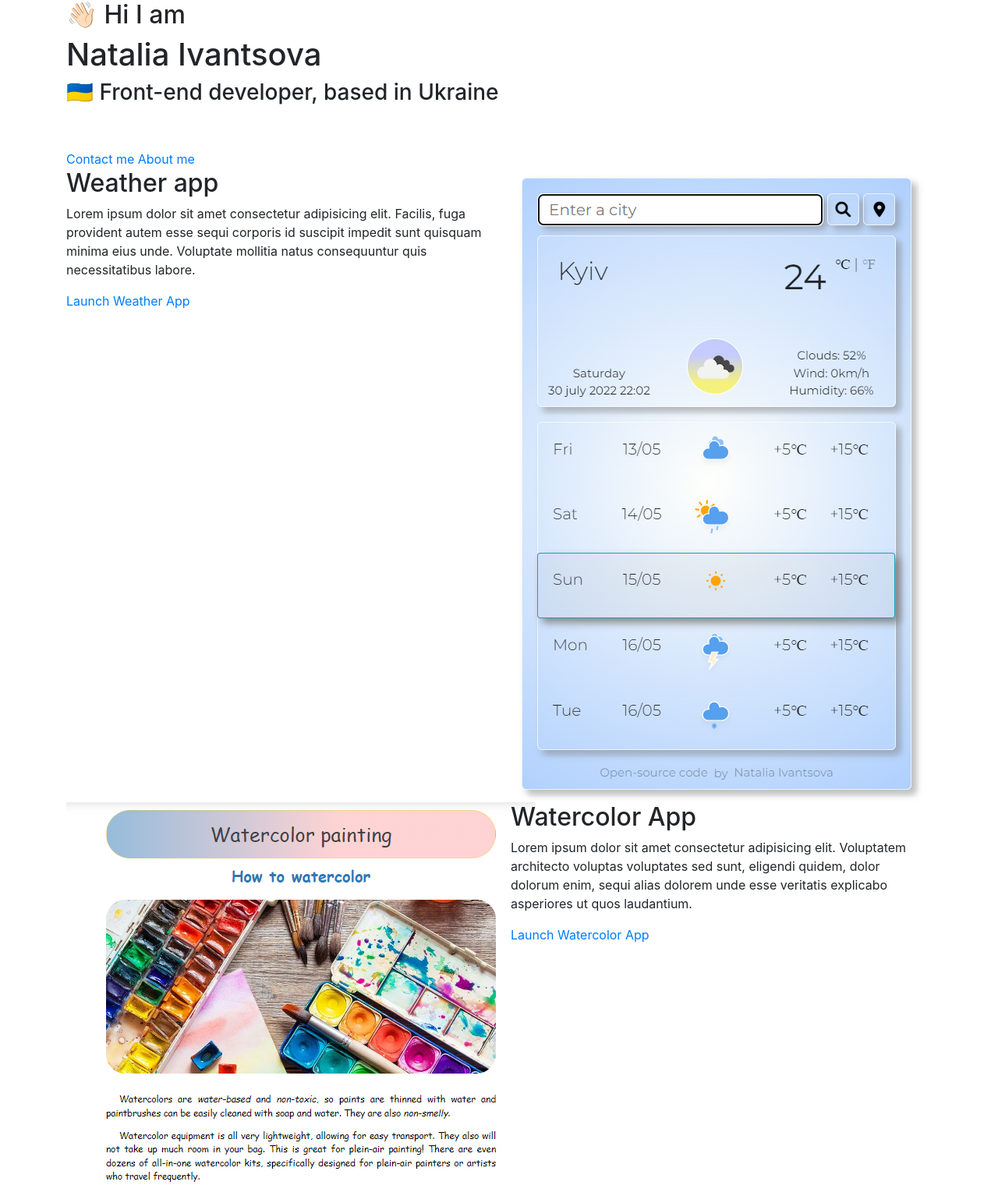
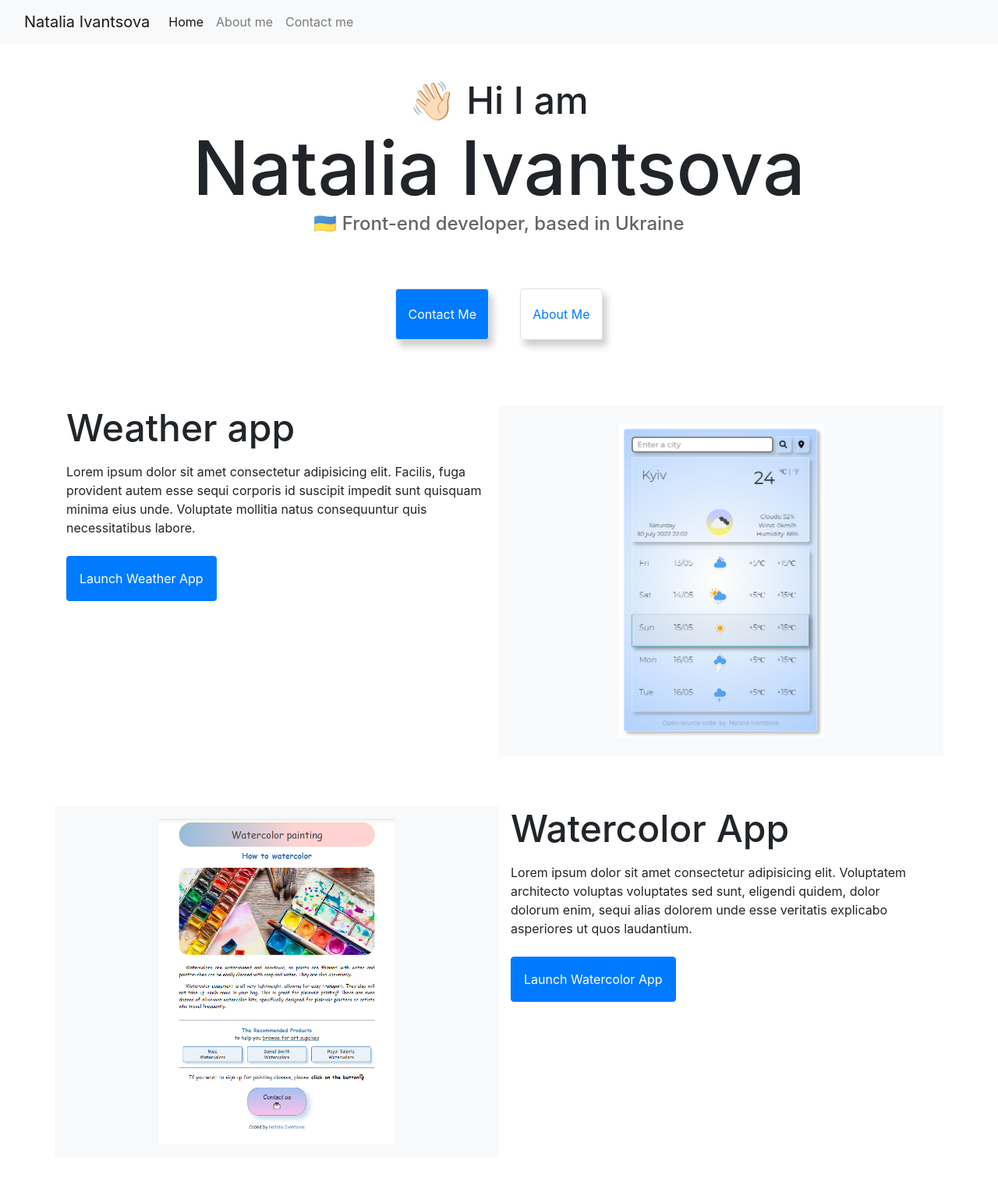
Before and after one commit to NataliaIv90/responsive-homework-portfolio, a plain HTML site: page index.html in a window 1280 px wide. Shown: the top 1543 px of the page at 78% size. Drawn offline with nearby package versions, Linux system fonts and the light colour scheme.

Commit message:
edit design, created about me page

```diff
--- a/index.html
+++ b/index.html
@@ -29,93 +29,137 @@
     <title>👩🏻‍💻My Portfolio</title>
   </head>
   <body>
-    <div class="container">
-      <h2>👋🏻 Hi I am</h2>
-      <h1>Natalia Ivantsova</h1>
-      <h3>🇺🇦 Front-end developer, based in Ukraine</h3>
+    <nav class="navbar navbar-expand-lg navbar-light bg-light fixed-top">
+      <div class="container m-0">
+        <a class="navbar-brand" href="index.html">Natalia Ivantsova</a>
+        <button
+          class="navbar-toggler"
+          type="button"
+          data-toggle="collapse"
+          data-target="#navbarNav"
+          aria-controls="navbarNav"
+          aria-expanded="false"
+          aria-label="Toggle navigation"
+        >
+          <span class="navbar-toggler-icon"></span>
+        </button>
+        <div class="collapse navbar-collapse" id="navbarNav">
+          <ul class="navbar-nav">
+            <li class="nav-item active">
+              <a class="nav-link" href="index.html"
+                >Home <span class="sr-only">(current)</span></a
+              >
+            </li>
+            <li class="nav-item">
+              <a class="nav-link" href="about.html">About me</a>
+            </li>
+            <li class="nav-item">
+              <a class="nav-link" href="about.html#contact-me">Contact me</a>
+            </li>
+          </ul>
+        </div>
+      </div>
+    </nav>
+    <div class="header">
+      <div class="container mt-5">
+        <h2 class="text-center">👋🏻 Hi I am</h2>
+        <h1 class="text-center">Natalia Ivantsova</h1>
+        <h3 class="text-center">🇺🇦 Front-end developer, based in Ukraine</h3>
         <br />
         <br />
         <div class="navigation-links">
-        <a href="#">Contact me</a>
-        <a href="#">About me</a>
+          <a
+            href="about.html#contact-me"
+            class="border rounded"
+            id="contact-link"
+            >Contact me</a
+          >
+          <a href="about.html" class="border rounded">About me</a>
+        </div>
       </div>
 
-      <div class="row">
-        <div class="col-6">
+      <div class="container mt-5">
+        <div class="row mt-5 flex">
+          <div class="col-sm-6 mt-3">
             <h2>Weather app</h2>
-          <p>
+            <p class="mt-3">
               Lorem ipsum dolor sit amet consectetur adipisicing elit. Facilis,
               fuga provident autem esse sequi corporis id suscipit impedit sunt
               quisquam minima eius unde. Voluptate mollitia natus consequuntur
               quis necessitatibus labore.
             </p>
-          <div>
+            <div class="mt-4">
               <a
                 href="https://incredible-pudding-a70887.netlify.app/"
                 target="_blank"
                 rel="noreferrer noopener"
+                class="btn btn-primary p-3"
                 >Launch Weather App</a
               >
             </div>
           </div>
-        <div class="col-6">
+          <div class="col-sm-6 mt-3 yellow-background">
             <img
               src="images/first-weather-app.png"
               alt=""
-            class="main-section-image"
+              class="main-section-image img-fluid d-block mx-auto py-4 rounded"
             />
           </div>
         </div>
 
-      <div class="row">
-        <div class="col-6">
+        <div class="row mt-5">
+          <div class="col-sm-6 mt-3 yellow-background">
             <img
               src="images/landing-page.png"
               alt=""
-            class="main-section-image"
+              class="main-section-image img-fluid rounded p-3 d-block mx-auto"
             />
           </div>
-        <div class="col-6">
+          <div class="col-sm-6 mt-3">
             <h2>Watercolor App</h2>
-          <p>
-            Lorem ipsum dolor sit amet consectetur adipisicing elit. Voluptatem
-            architecto voluptas voluptates sed sunt, eligendi quidem, dolor
-            dolorum enim, sequi alias dolorem unde esse veritatis explicabo
-            asperiores ut quos laudantium.
+            <p class="mt-3">
+              Lorem ipsum dolor sit amet consectetur adipisicing elit.
+              Voluptatem architecto voluptas voluptates sed sunt, eligendi
+              quidem, dolor dolorum enim, sequi alias dolorem unde esse
+              veritatis explicabo asperiores ut quos laudantium.
             </p>
-          <div>
+            <div class="mt-4">
               <a
                 href="https://nataliaiv90.github.io/Watercolor/"
                 target="_blank"
                 rel="noreferrer noopener"
+                class="btn btn-primary p-3"
                 >Launch Watercolor App</a
               >
             </div>
           </div>
         </div>
-      <div class="row">
-        <div class="col-6">
+        <div class="row mt-5">
+          <div class="col-sm-6 mt-3">
             <h2>Coffe Weather App</h2>
-          <p>
-            Lorem ipsum dolor, sit amet consectetur adipisicing elit. Quo dolor
-            facere reiciendis magni maxime sint soluta ut, numquam eos inventore
-            doloremque qui, maiores aliquid velit unde optio deleniti est earum.
+            <p class="mt-3">
+              Lorem ipsum dolor, sit amet consectetur adipisicing elit. Quo
+              dolor facere reiciendis magni maxime sint soluta ut, numquam eos
+              inventore doloremque qui, maiores aliquid velit unde optio
+              deleniti est earum.
             </p>
-          <div>
+            <div class="mt-4">
               <a
                 href="https://dapper-alfajores-f1465b.netlify.app/"
                 target="_blank"
                 rel="noreferrer noopener"
+                class="btn btn-primary p-3"
                 >Launch Weather App</a
               >
             </div>
           </div>
-        <div class="col-6">
+          <div class="col-sm-6 mt-3 yellow-background">
             <img
               src="images/coffe-weather-app.png"
               alt=""
-            class="main-section-image"
+              class="main-section-image img-fluid d-block mx-auto p-3"
             />
+          </div>
         </div>
       </div>
     </div>
--- a/src/style.css
+++ b/src/style.css
@@ -0,0 +1,77 @@
+:root {
+  --primary-color: #007bff;
+  --secondary-color: #f8f9fa;
+  --hover-button-color: #0069d9;
+  --box-shadow: 5px 8px 10px rgba(0, 0, 0, 0.2);
+}
+.main-section-image {
+  max-height: 450px;
+}
+
+.about-me-image {
+  height: auto;
+  width: 400px;
+}
+
+.yellow-background {
+  background-color: var(--secondary-color);
+}
+
+.header {
+  margin-top: 100px;
+}
+
+h2 {
+  font-size: 48px;
+  font-weight: 500;
+  margin: 0;
+  padding: 0;
+}
+
+h1 {
+  font-size: 96px;
+  font-weight: 500;
+  margin: 0;
+  padding: 0;
+}
+
+h3 {
+  font-size: 24px;
+  font-weight: 500;
+  margin: 0;
+  padding: 0;
+  opacity: 0.7;
+}
+
+.navigation-links {
+  display: flex;
+  justify-content: center;
+}
+
+.navigation-links a {
+  margin: 20px;
+  padding: 20px 15px;
+  text-decoration: none;
+  text-transform: capitalize;
+  color: var(--primary-color);
+  box-shadow: var(--box-shadow);
+}
+
+#contact-link {
+  background: var(--primary-color);
+  color: white;
+}
+
+.navigation-links a:hover,
+.navigation-links a:active {
+  color: var(--hover-button-color);
+}
+
+#contact-link:hover,
+#contact-link:active {
+  color: var(--hover-button-color);
+}
+
+.about-paragraph {
+  font-size: 18px;
+}
```
Also changed, not shown: about.html (added, +106 -0 lines). Lines whose indentation alone changed are shown as unchanged.
